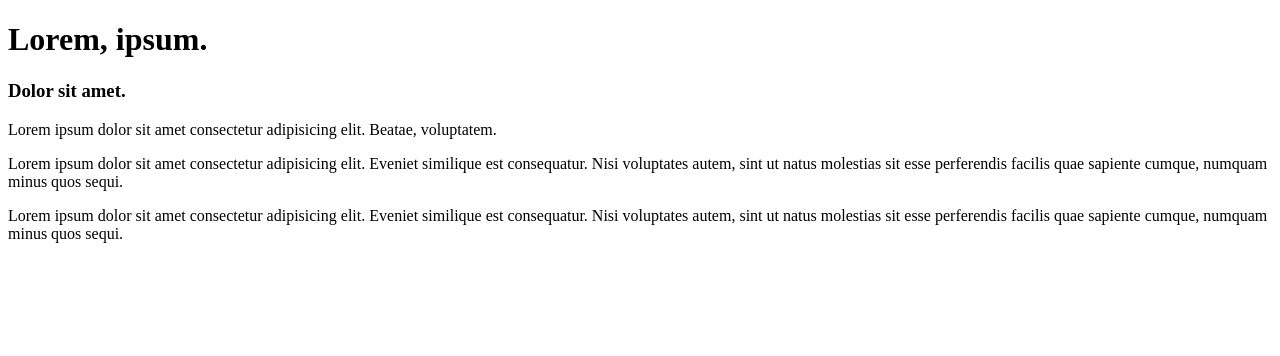
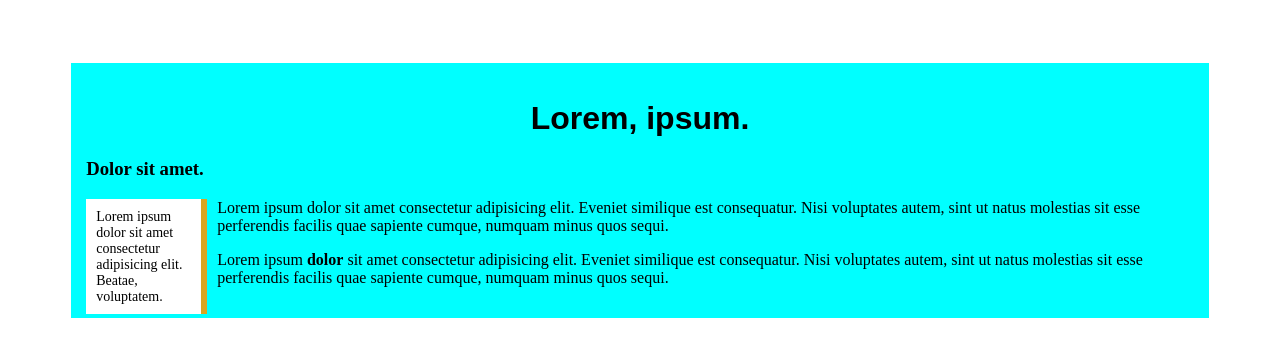
Before and after one commit to szalami/dolgozat_2, a plain HTML site: page index.html in a window 1280 px wide. Drawn offline with Linux system fonts and the light colour scheme.

Commit message:
project ready

```diff
--- a/index.html
+++ b/index.html
@@ -23,7 +23,7 @@
             Lorem ipsum dolor sit amet consectetur adipisicing elit. Eveniet similique est consequatur. Nisi voluptates autem, sint ut natus molestias sit esse perferendis facilis quae sapiente cumque, numquam minus quos sequi.
         </p>
         <p>
-            Lorem ipsum dolor sit amet consectetur adipisicing elit. Eveniet similique est consequatur. Nisi voluptates autem, sint ut natus molestias sit esse perferendis facilis quae sapiente cumque, numquam minus quos sequi.
+            Lorem ipsum <span class="dolor">dolor</span> sit amet consectetur adipisicing elit. Eveniet similique est consequatur. Nisi voluptates autem, sint ut natus molestias sit esse perferendis facilis quae sapiente cumque, numquam minus quos sequi.
         </p>
     </div>
 </body>
--- a/style.css
+++ b/style.css
@@ -0,0 +1,25 @@
+.container {
+    margin: 5%;
+    padding: 15px;
+    background-color: cyan;
+}
+
+h1 {
+    font-family: sans-serif;
+    text-align: center;
+}
+
+aside {
+    width: 95px;
+    height: 95px;
+    font-size: 14px;
+    background-color: white;
+    margin-right: 10px;
+    padding: 10px;
+    float: left;
+    border-right: 6px solid goldenrod;
+}
+
+.dolor {
+    font-weight: bold;
+}
```
